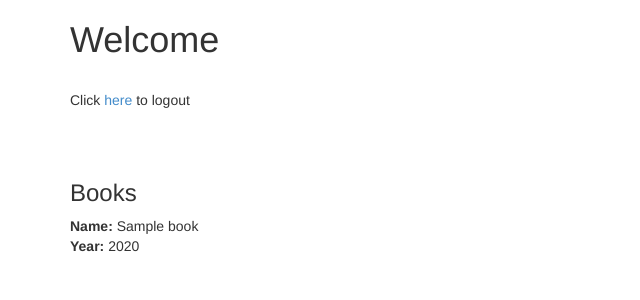
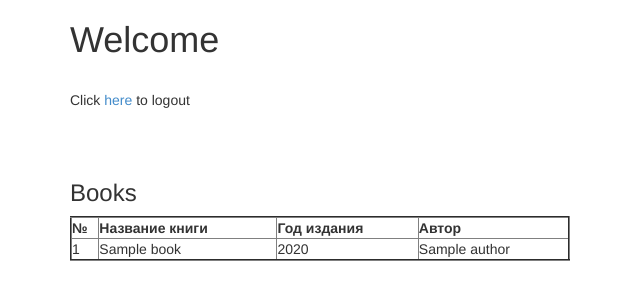
Before and after one commit to avezhenya/flask-project, a Flask app: template templates/index.html in a window 1280 px wide. Shown: the top 300 px of the page, without its empty margins (0-640 px from the left). Run offline with Flask 2, Linux system fonts and the light colour scheme; the template is opened without the code that fills it: most values are stand-ins (such as "Sample title", 1, 10 or a date in 2020); parts of the project's set-up code (start-up, migrations or seed data) failed here and were passed over; some libraries are stand-ins or nearby versions.

Commit message:
add table in template

```diff
--- a/app.py
+++ b/app.py
@@ -22,7 +22,7 @@ def login_required(f):
 @login_required
 def index():
     books = db.session.query(Book).all()
-    print books
+    # print books
     return render_template('index.html', books=books)
 
 
--- a/templates/index.html
+++ b/templates/index.html
@@ -4,8 +4,20 @@
     <p>Click <a href="/logout">here</a> to logout</p>
     <br><br>
     <h3>Books</h3>
-    {% for book in books %}
-        <strong>Name: </strong>{{ book.name }} <br>
-        <strong>Year: </strong>{{ book.year }} <br>
-    {% endfor %}
+    <table border="2" cellpadding="20" width="500">
+        <tr>
+            <th>№</th>
+            <th>Название книги</th>
+            <th>Год издания</th>
+            <th>Автор</th>
+        </tr>
+        {% for book in books %}
+        <tr>
+            <td>{{ loop.index }}</td>
+            <td>{{ book.name }}</td>
+            <td>{{ book.year }}</td>
+            <td>{{ book.author.name }}</td>
+        </tr>
+        {% endfor %}
+    </table>
 {% endblock %}
```
